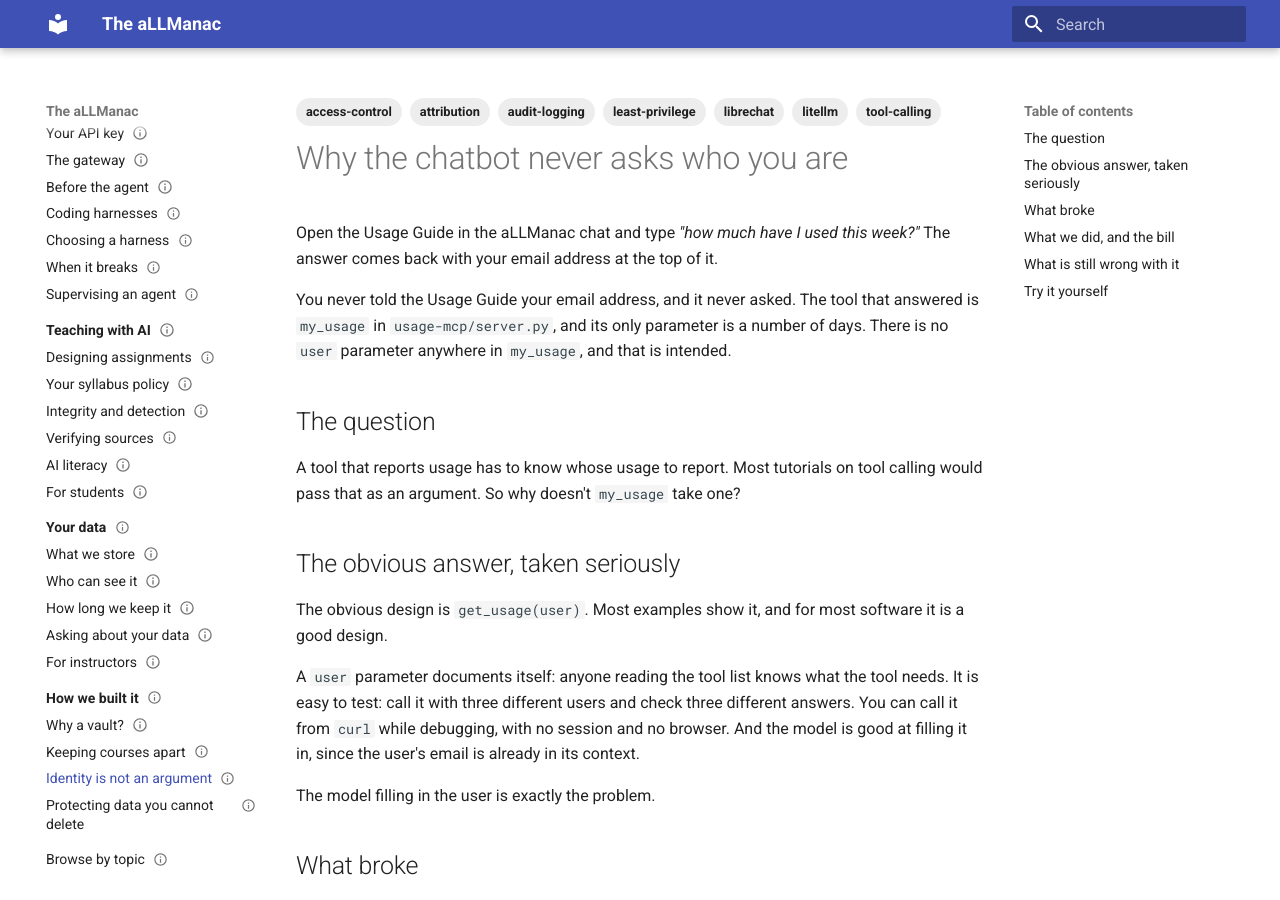
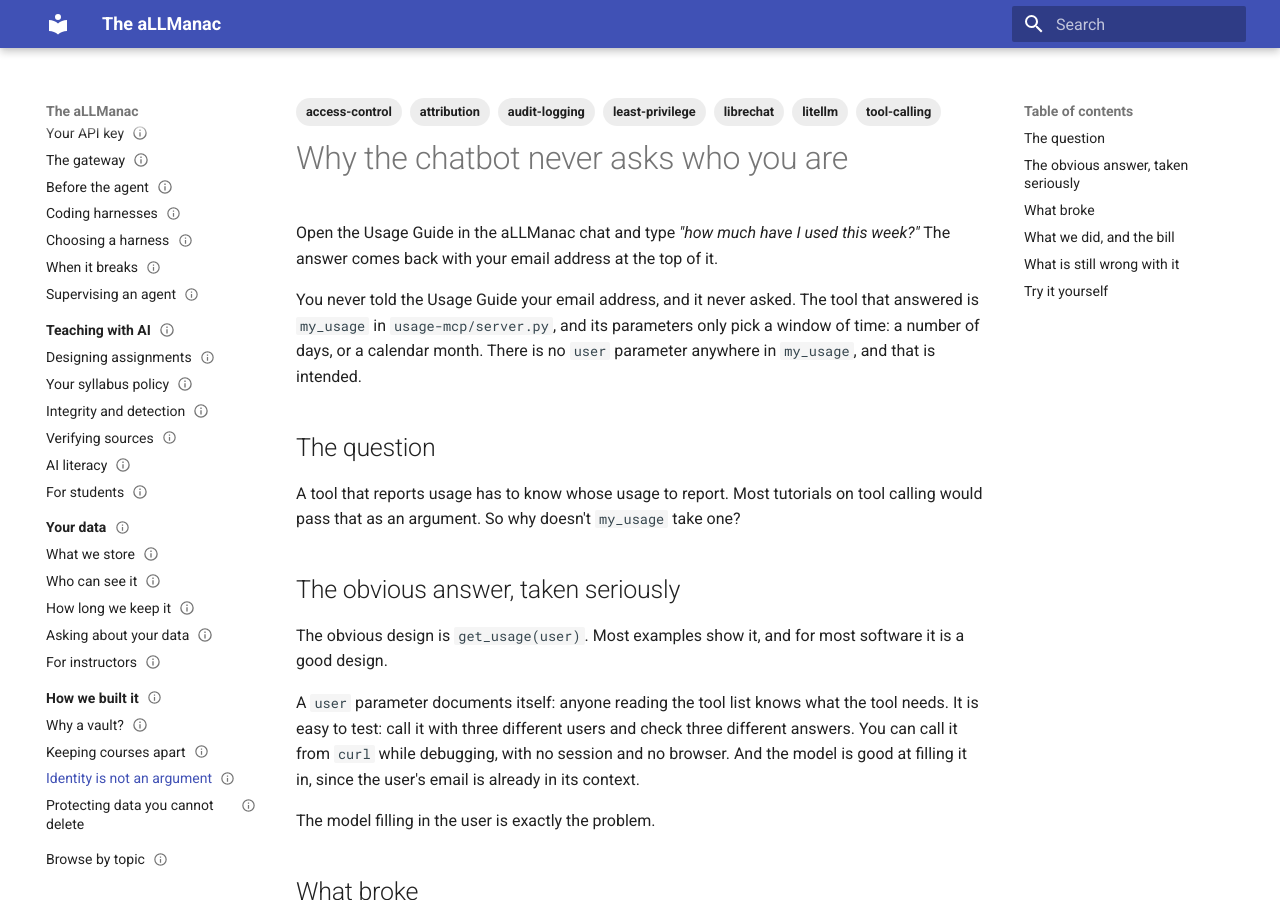
Before and after one commit to atmarx/aLLManac, an MkDocs documentation site: the page built from apex/how-we-built-it/identity-is-not-an-argument.md, in a window 1280 px wide and 900 px high. Built offline with MkDocs 1.6.1 and Material for MkDocs 9.7.7, drawn with Linux system fonts in a browser that asks for light colours; some of the changed text lies outside the part shown.

Commit message:
docs(identity): my_usage takes a month now, and the page said days only
8b991f6 gave my_usage and course_usage a `month` window.  The identity
page said three times that a number of days was the only thing my_usage
takes, and printed the old signature.  The page's point is unchanged: a
prompt picks the window and never the person.

Co-Authored-By: Claude Fable 5.2 <noreply@anthropic.com>

```diff
--- a/apex/how-we-built-it/identity-is-not-an-argument.md
+++ b/apex/how-we-built-it/identity-is-not-an-argument.md
@@ -18,7 +18,7 @@ tethered_to:
 
 Open the Usage Guide in the {{PLATFORM}} chat and type *"how much have I used this week?"*  The answer comes back with your email address at the top of it.
 
-You never told the Usage Guide your email address, and it never asked.  The tool that answered is `my_usage` in `usage-mcp/server.py`, and its only parameter is a number of days.  There is no `user` parameter anywhere in `my_usage`, and that is intended.
+You never told the Usage Guide your email address, and it never asked.  The tool that answered is `my_usage` in `usage-mcp/server.py`, and its parameters only pick a window of time: a number of days, or a calendar month.  There is no `user` parameter anywhere in `my_usage`, and that is intended.
 
 ## The question
 
@@ -57,7 +57,7 @@ headers:
 
 The bearer token proves the call came from the chat software and not from something else on the network.  The email comes from the account that signed in through the institution's identity provider.  Neither value passes through the model.  The model decides *whether* a tool is called and with *what* arguments.  It has no control over the headers.
 
-Every tool starts the same way: check the token, read the email, and refuse if either is missing.  Then it scopes its answer by that email and nothing else.  Tools still take arguments: `my_usage` takes a number of days, and `course_usage` takes a course.  **A prompt can pick the date range, but it can never pick whose data comes back.**
+Every tool starts the same way: check the token, read the email, and refuse if either is missing.  Then it scopes its answer by that email and nothing else.  Tools still take arguments: `my_usage` takes a number of days or a month, and `course_usage` takes a course and the same window.  **A prompt can pick the date range, but it can never pick whose data comes back.**
 
 The current course can be passed the same way, in one more header.  The registrar renders each course instance's configuration and writes that course's id into it as a literal: `X-Course: "engr301-2026fall"`.  A tool called from inside that course knows which course it is serving from a header nobody in the chat can edit.  The {{PLATFORM}} chat has no course, so its configuration has no `X-Course` header.  Tools that only work on the current course refuse there, and no extra policy code is needed.
 
@@ -91,6 +91,6 @@ In the {{PLATFORM}} chat, ask the Usage Guide for a classmate's usage by their e
 
 Then ask the Usage Guide for `course_usage` on your own course.  Unless you teach it, you are refused, and the refusal cites the roster, not your role.  The course you named did the *choosing*.  Your email, which you did not type, did the *deciding*.
 
-Last, open `usage-mcp/server.py` in the repository and read the signatures: `my_usage(days: int = 7)`.  Then find `_ident()`, a short function that reads a token and two headers.  `_ident()` is why the chatbot never asks who you are: the tool already has your identity from the headers, and the model has no way to change it.
+Last, open `usage-mcp/server.py` in the repository and read the signatures: `my_usage(days: int = 7, month: str = "")`.  Then find `_ident()`, a short function that reads a token and two headers.  `_ident()` is why the chatbot never asks who you are: the tool already has your identity from the headers, and the model has no way to change it.
 
 When you build your first agent with a tool of its own, write the tool's signature first.  For every parameter, ask: *if a student typed a different value into the chat, would I mind?*  If the answer is yes, that value should not be a parameter.
```
